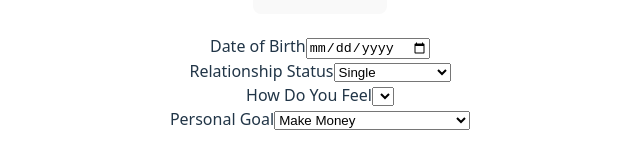
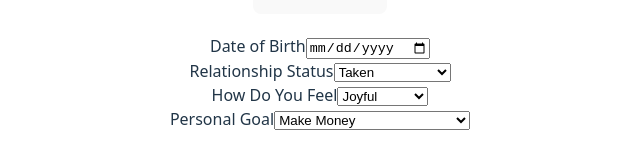
Before and after one commit to Erodri6z/the-draw, a React (Vite) app: page / in a window 1280 px wide. Shown: the part 349-505 px from the top of the page, without its empty margins (320-960 px from the left). Built offline with nearby package versions, Linux system fonts and the light colour scheme.

Commit message:
add some some values for emotions and relationships

```diff
--- a/src/components/questions/questions.jsx
+++ b/src/components/questions/questions.jsx
@@ -50,35 +50,39 @@ const Questions = () => {
         name="relationship"
         handleChange={handleChange}
       >
-        <option>Single</option>
-        <option>Taken</option>
-        <option>It's Complicated</option>
+        <option value="in a relationship">Taken</option>
+        <option value="single">Single</option>
+        <option value="well, it's complicated">It's Complicated</option>
       </select>
       </div>
       <div>
       <label>How Do You Feel</label>
-      <select name="" id="">
-        <option></option>
-        <option></option>
-        <option></option>
-        <option></option>
-        <option></option>
+      <select name="emotion" >
+        <option value="joyful">Joyful</option>
+        <option value="anxious">Anxious</option>
+        <option value="hopeful">Hopeful</option>
+        <option value="lonely">Lonely</option>
+        <option value="burned out">Burned Out</option>
+        <option value="depressed">Depressed</option>
+        <option value="lost">Lost</option>
+        <option value="nostalgic">Nostalgic</option>
+        <option value="angry">Angry</option>
       </select>
       </div>
       <div>
       <label>Personal Goal</label>
-      <select name="" id="">
-      <option>Make Money</option>
-      <option>Better Career</option>
-      <option>Finding Love</option>
-      <option>Letting Go Of The Past</option>
-      <option>Finding Purpose</option>
-      <option>Opening My Heart</option>
-      <option>Healing</option>
-      <option>Trusting Myself</option>
-      <option>Connecting with the Universe</option>
-      <option>Reclaiming Myself</option>
-      <option>Living More Authentically</option>
+      <select name="goal">
+      <option value="1">Make Money</option>
+      <option value="2">Better Career</option>
+      <option value="3">Finding Love</option>
+      <option value="4">Letting Go Of The Past</option>
+      <option value="5">Finding Purpose</option>
+      <option value="6">Opening My Heart</option>
+      <option value="7">Healing</option>
+      <option value="8">Trusting Myself</option>
+      <option value="9">Connecting with the Universe</option>
+      <option value="10">Reclaiming Myself</option>
+      <option value="11">Living More Authentically</option>
       </select>
       </div>
     </form>
```
